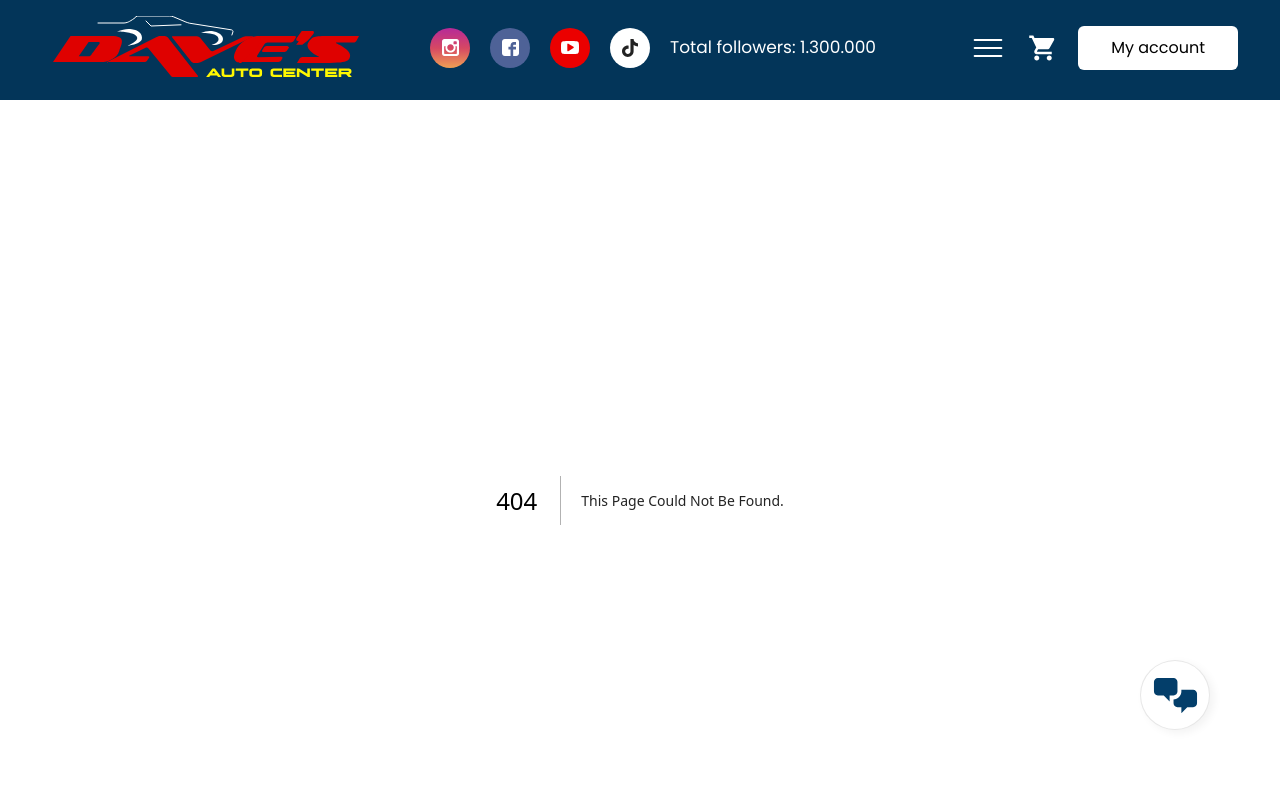
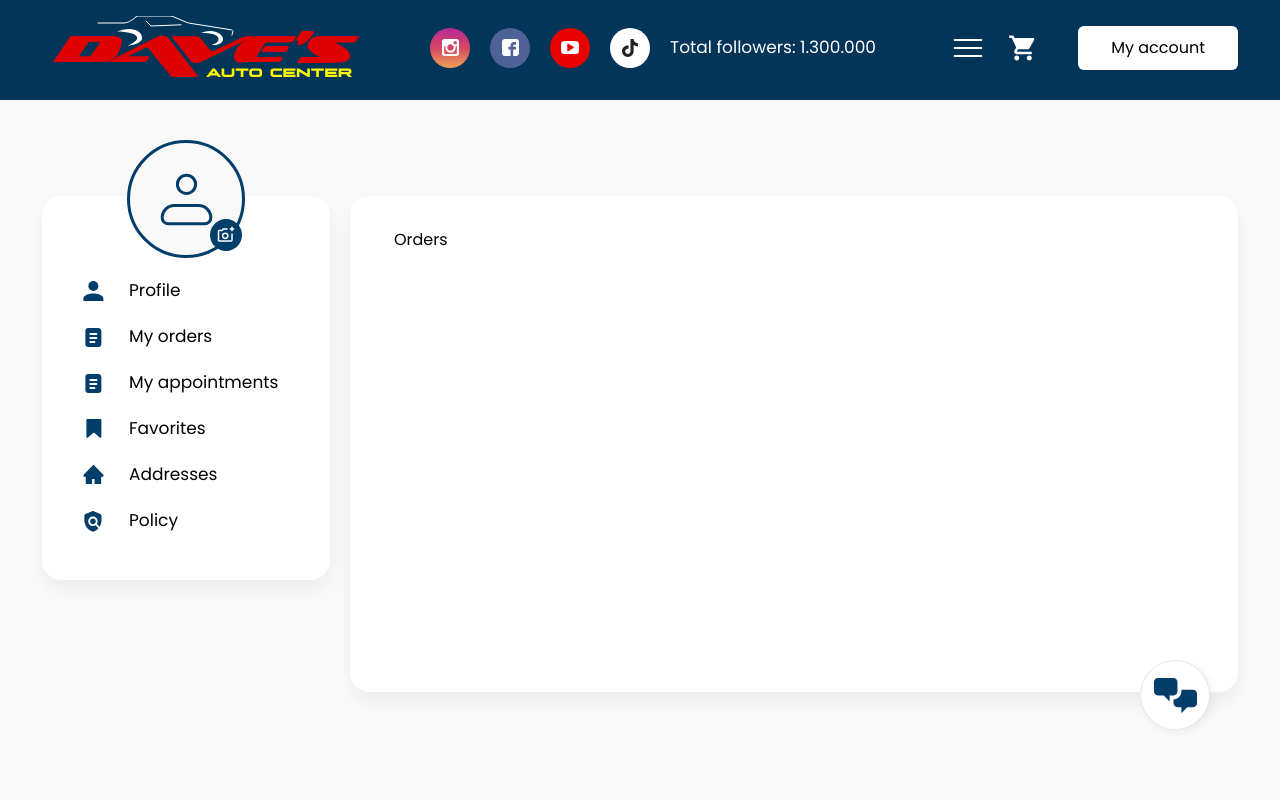
Before and after one commit to AzamjonKobulov/daves-auto-center, a Next.js app: page /account/orders in a window 1280 px wide. Before the commit this address had no page. Shown: the top 800 px of the page. Built offline with nearby package versions, Linux system fonts and the light colour scheme.

Commit message:
add/account page

```diff
--- /dev/null
+++ b/src/app/account/orders/page.tsx
@@ -0,0 +1,7 @@
+import React from 'react';
+
+const page = () => {
+  return <div>Orders</div>;
+};
+
+export default page;
--- a/src/app/components/layout/Navbar.tsx
+++ b/src/app/components/layout/Navbar.tsx
@@ -125,7 +125,12 @@ const Navbar = () => {
             </svg>
           </button>
           {/* My Account */}
-          {pathname === '/account' && window.screenX < 1024 ? (
+          {pathname === '/account' ||
+          pathname === '/account/orders' ||
+          pathname === '/account/appointments' ||
+          pathname === '/account/policy' ||
+          pathname === '/account/favorites' ||
+          pathname === '/account/addresses' ? (
             <button onClick={handleToggleNavMobile}>
               <svg
                 width="24"
--- a/src/app/components/pages/account/AccountNavMobile.tsx
+++ b/src/app/components/pages/account/AccountNavMobile.tsx
@@ -5,8 +5,13 @@ import Image from 'next/image';
 import { useAccount } from '@/app/contexts/AccountContext';
 
 const AccountNavMobile = () => {
-  const { handleUploadImageClick, image, handleUploadImage, inputRef } =
-    useAccount();
+  const {
+    handleUploadImageClick,
+    image,
+    handleUploadImage,
+    inputRef,
+    handleToggleNavMobile,
+  } = useAccount();
 
   return (
     <motion.div
@@ -79,6 +84,7 @@ const AccountNavMobile = () => {
           <Link
             href="/account"
             className="flex items-center gap-5 text-17 group hover:text-brand-red-1 transition-all duration-200"
+            onClick={handleToggleNavMobile}
           >
             <svg
               width="31"
@@ -97,6 +103,7 @@ const AccountNavMobile = () => {
           <Link
             href="/account/orders"
             className="flex items-center gap-5 text-17 group hover:text-brand-red-1 transition-all duration-200"
+            onClick={handleToggleNavMobile}
           >
             <svg
               width="31"
@@ -124,6 +131,7 @@ const AccountNavMobile = () => {
           <Link
             href="/account/appointments"
             className="flex items-center gap-5 text-17 group hover:text-brand-red-1 transition-all duration-200"
+            onClick={handleToggleNavMobile}
           >
             <svg
               width="31"
@@ -151,6 +159,7 @@ const AccountNavMobile = () => {
           <Link
             href="/account/favorites"
             className="flex items-center gap-5 text-17 group hover:text-brand-red-1 transition-all duration-200"
+            onClick={handleToggleNavMobile}
           >
             <svg
               width="31"
@@ -169,6 +178,7 @@ const AccountNavMobile = () => {
           <Link
             href="/account/addresses"
             className="flex items-center gap-5 text-17 group hover:text-brand-red-1 transition-all duration-200"
+            onClick={handleToggleNavMobile}
           >
             <svg
               width="31"
@@ -185,8 +195,9 @@ const AccountNavMobile = () => {
         </li>
         <li>
           <Link
-            href="/"
+            href="/account/policy"
             className="flex items-center gap-5 text-17 group hover:text-brand-red-1 transition-all duration-200"
+            onClick={handleToggleNavMobile}
           >
             <svg
               width="31"
```
